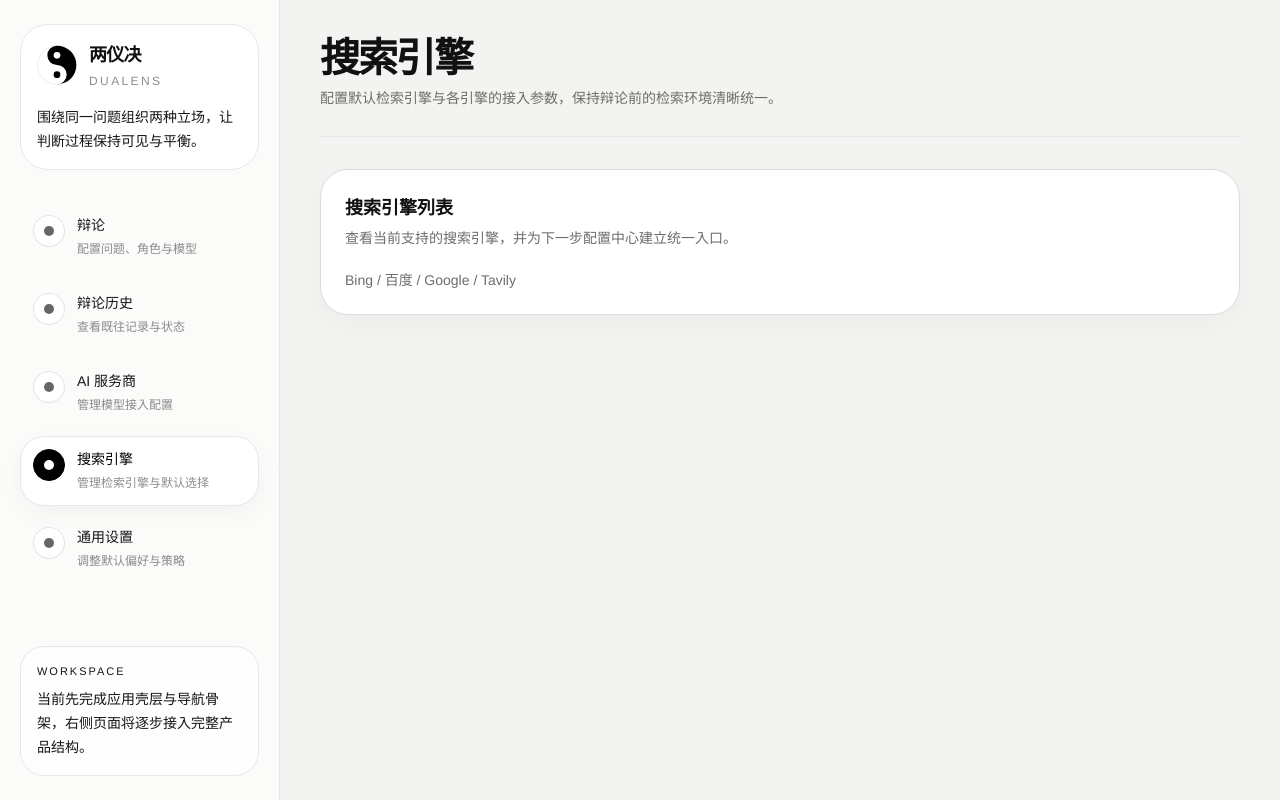
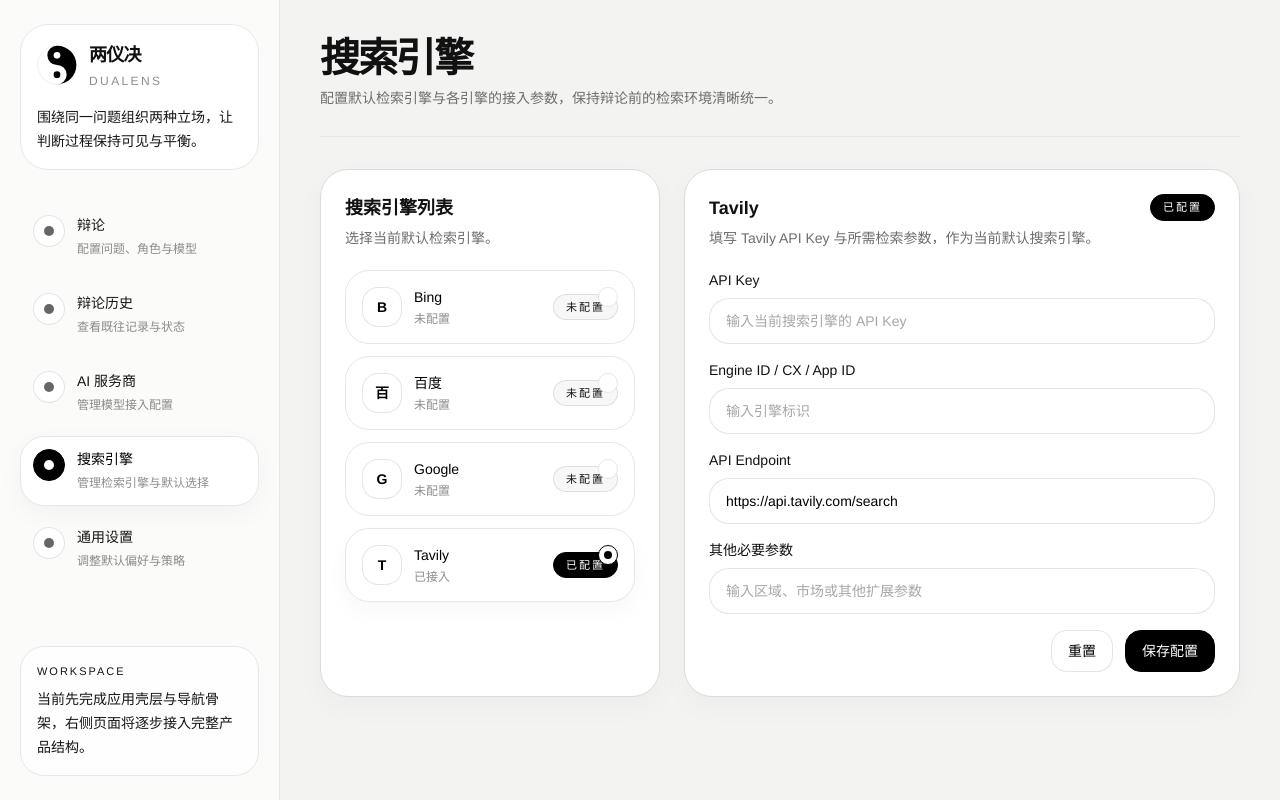
Before and after one commit to zijian-ai-projects/Projects, a Next.js app in the folder dualens/: page /search-engines in a window 1280 px wide. Built offline with nearby package versions, Linux system fonts and the light colour scheme.

Commit message:
feat: unify provider and search engine selection cards

```diff
--- a/dualens/src/app/(workspace)/providers/page.tsx
+++ b/dualens/src/app/(workspace)/providers/page.tsx
@@ -55,9 +55,9 @@
         title="AI 服务商"
         description="在统一设置中心中维护各模型提供方的 API Key、模型 ID 与 Endpoint。页面先完成正式配置结构，后续再接真实持久化。"
       />
-      <div className="grid gap-6 xl:grid-cols-[320px_minmax(0,1fr)]">
+      <div className="grid gap-6 xl:grid-cols-[340px_minmax(0,1fr)]">
         <SectionCard title="服务商列表" description="左侧用于切换当前正在编辑的服务商。">
-          <div className="space-y-3">
+          <div role="radiogroup" aria-label="AI 服务商" className="space-y-3">
             {providerItems.map((provider) => (
               <ProviderListItem
                 key={provider.id}
--- a/dualens/src/app/(workspace)/search-engines/page.tsx
+++ b/dualens/src/app/(workspace)/search-engines/page.tsx
@@ -1,19 +1,76 @@
+"use client";
+
+import { useState } from "react";
+import { SectionCard } from "@/components/common/section-card";
 import { PageHeader } from "@/components/common/page-header";
-import { SectionCard } from "@/components/common/section-card";
+import { ProviderListItem } from "@/components/common/provider-list-item";
+import { StatusTag } from "@/components/common/status-tag";
+import { Button } from "@/components/ui/button";
+import { Input } from "@/components/ui/input";
+import { searchEngineItems, type SearchEngineId } from "@/lib/search-engine-options";
 
 export default function SearchEnginesPage() {
+  const [selectedEngineId, setSelectedEngineId] = useState<SearchEngineId>("tavily");
+  const selectedEngine =
+    searchEngineItems.find((item) => item.id === selectedEngineId) ?? searchEngineItems[0];
+
   return (
     <div className="space-y-8 px-6 py-8 lg:px-10 lg:py-10">
       <PageHeader
         title="搜索引擎"
         description="配置默认检索引擎与各引擎的接入参数，保持辩论前的检索环境清晰统一。"
       />
-      <SectionCard
-        title="搜索引擎列表"
-        description="查看当前支持的搜索引擎，并为下一步配置中心建立统一入口。"
-      >
-        <div className="text-sm text-app-muted">Bing / 百度 / Google / Tavily</div>
-      </SectionCard>
+      <div className="grid gap-6 xl:grid-cols-[340px_minmax(0,1fr)]">
+        <SectionCard title="搜索引擎列表" description="选择当前默认检索引擎。">
+          <div role="radiogroup" aria-label="搜索引擎" className="space-y-3">
+            {searchEngineItems.map((engine) => (
+              <ProviderListItem
+                key={engine.id}
+                name={engine.name}
+                configured={engine.configured}
+                active={engine.id === selectedEngineId}
+                icon={engine.icon}
+                onClick={() => setSelectedEngineId(engine.id)}
+              />
+            ))}
+          </div>
+        </SectionCard>
+
+        <SectionCard
+          title={selectedEngine.name}
+          description={selectedEngine.helperText}
+          action={
+            <StatusTag tone={selectedEngine.configured ? "success" : "neutral"}>
+              {selectedEngine.configured ? "已配置" : "未配置"}
+            </StatusTag>
+          }
+        >
+          <div className="grid gap-4">
+            <label className="space-y-2 text-sm font-medium text-app-strong">
+              <span>API Key</span>
+              <Input aria-label="API Key" placeholder="输入当前搜索引擎的 API Key" />
+            </label>
+            <label className="space-y-2 text-sm font-medium text-app-strong">
+              <span>Engine ID / CX / App ID</span>
+              <Input aria-label="Engine ID / CX / App ID" placeholder="输入引擎标识" />
+            </label>
+            <label className="space-y-2 text-sm font-medium text-app-strong">
+              <span>API Endpoint</span>
+              <Input aria-label="API Endpoint" defaultValue={selectedEngine.endpoint} />
+            </label>
+            <label className="space-y-2 text-sm font-medium text-app-strong">
+              <span>其他必要参数</span>
+              <Input aria-label="其他必要参数" placeholder="输入区域、市场或其他扩展参数" />
+            </label>
+            <div className="flex justify-end gap-3">
+              <Button type="button" variant="secondary">
+                重置
+              </Button>
+              <Button type="button">保存配置</Button>
+            </div>
+          </div>
+        </SectionCard>
+      </div>
     </div>
   );
 }
--- a/dualens/src/components/common/provider-list-item.tsx
+++ b/dualens/src/components/common/provider-list-item.tsx
@@ -17,15 +17,27 @@
   return (
     <button
       type="button"
-      aria-pressed={active}
+      role="radio"
+      aria-checked={active}
+      aria-label={name}
       onClick={onClick}
       className={[
-        "flex w-full items-center justify-between rounded-[22px] border px-4 py-4 text-left transition",
+        "relative flex w-full items-center justify-between rounded-[24px] border px-4 py-4 text-left transition",
         active
-          ? "border-black/12 bg-white shadow-[0_10px_24px_rgba(0,0,0,0.03)]"
-          : "border-transparent bg-transparent hover:border-black/8 hover:bg-white/70"
+          ? "border-black/14 bg-white shadow-[0_10px_24px_rgba(0,0,0,0.03)]"
+          : "border-black/8 bg-white/70 hover:border-black/12 hover:bg-white"
       ].join(" ")}
     >
+      <span
+        data-testid="selection-indicator"
+        aria-hidden="true"
+        className={[
+          "absolute right-4 top-4 flex h-5 w-5 items-center justify-center rounded-full border transition",
+          active ? "border-black bg-white" : "border-black/18 bg-white"
+        ].join(" ")}
+      >
+        <span className={["h-2 w-2 rounded-full", active ? "bg-black" : "bg-transparent"].join(" ")} />
+      </span>
       <span className="flex items-center gap-3">
         <span className="flex h-10 w-10 items-center justify-center rounded-2xl border border-black/10 bg-white text-sm font-semibold text-black">
           {icon}
--- /dev/null
+++ b/dualens/src/lib/search-engine-options.ts
@@ -0,0 +1,36 @@
+export type SearchEngineId = "bing" | "baidu" | "google" | "tavily";
+
+export const searchEngineItems = [
+  {
+    id: "bing",
+    name: "Bing",
+    configured: false,
+    icon: "B",
+    endpoint: "https://api.bing.microsoft.com",
+    helperText: "填写 Bing Search API 的 Key、Custom Config 或其他必需参数。"
+  },
+  {
+    id: "baidu",
+    name: "百度",
+    configured: false,
+    icon: "百",
+    endpoint: "https://aip.baidubce.com",
+    helperText: "填写百度搜索接入参数，例如 App ID、Secret Key 与检索入口。"
+  },
+  {
+    id: "google",
+    name: "Google",
+    configured: false,
+    icon: "G",
+    endpoint: "https://customsearch.googleapis.com",
+    helperText: "填写 Google Custom Search API Key 与搜索引擎 CX。"
+  },
+  {
+    id: "tavily",
+    name: "Tavily",
+    configured: true,
+    icon: "T",
+    endpoint: "https://api.tavily.com/search",
+    helperText: "填写 Tavily API Key 与所需检索参数，作为当前默认搜索引擎。"
+  }
+] as const;
```
Also changed, not shown: 2 other files (tests, documents, lock files or other folders).
